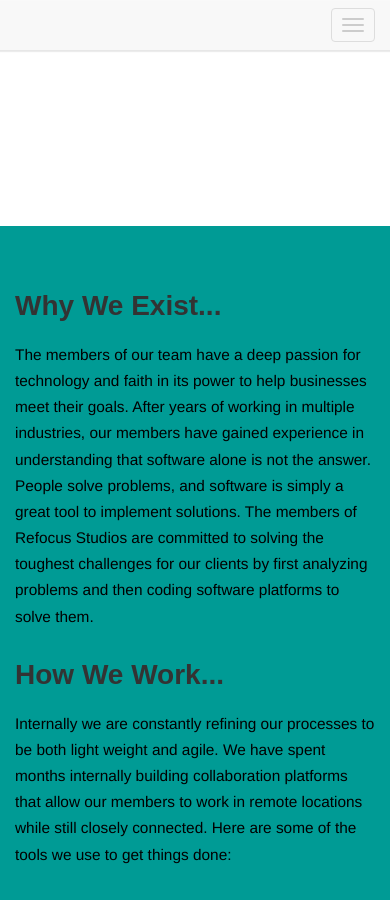
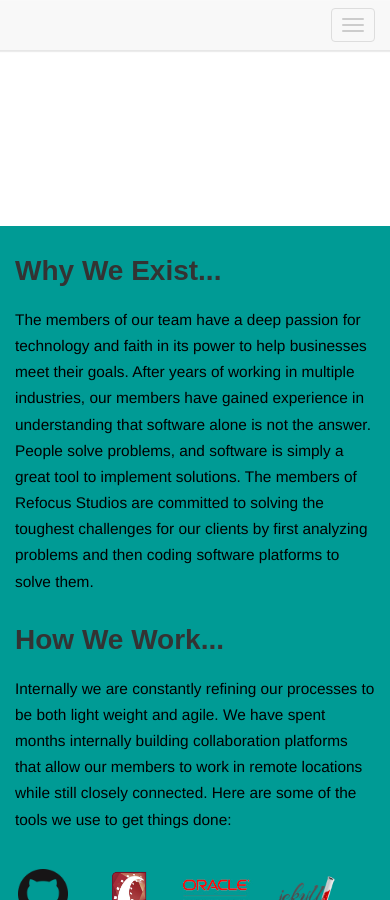
Before and after one commit to refocus-studios/refocus-studios.github.io, a Jekyll site: the page built from index.html, in a window 390 px wide and 900 px high, scrolled down 284 px. Built offline with Jekyll 4.4.1, drawn with Linux system fonts in a browser that asks for light colours; nearby versions of some CDN libraries; Markdown is read by kramdown in place of the engine named in the settings.

Commit message:
Responsiveness take-9.

```diff
--- a/css/rs_style.css
+++ b/css/rs_style.css
@@ -190,6 +190,11 @@
         height: 240px;
         padding: 22% 0;
     }
+
+    #bios, #about-us {
+        height: 100%;
+        padding: 10px 0;
+    }
 }
 
 @media screen and (max-width: 767px) {
--- a/index.html
+++ b/index.html
@@ -16,7 +16,7 @@
     <meta name="viewport" content="width=device-width, initial-scale = 1.0, user-scalable = no">
     <link rel="shortcut icon" href="images/rs_favicon.jpeg" type="image/x-icon">
     <link rel="icon" href="images/rs_favicon.jpeg" type="image/x-icon">
-    <!--#52.-->
+    <!--#53-->
 </head>
 
 <body>
```
Also changed, not shown: 2 other files.
